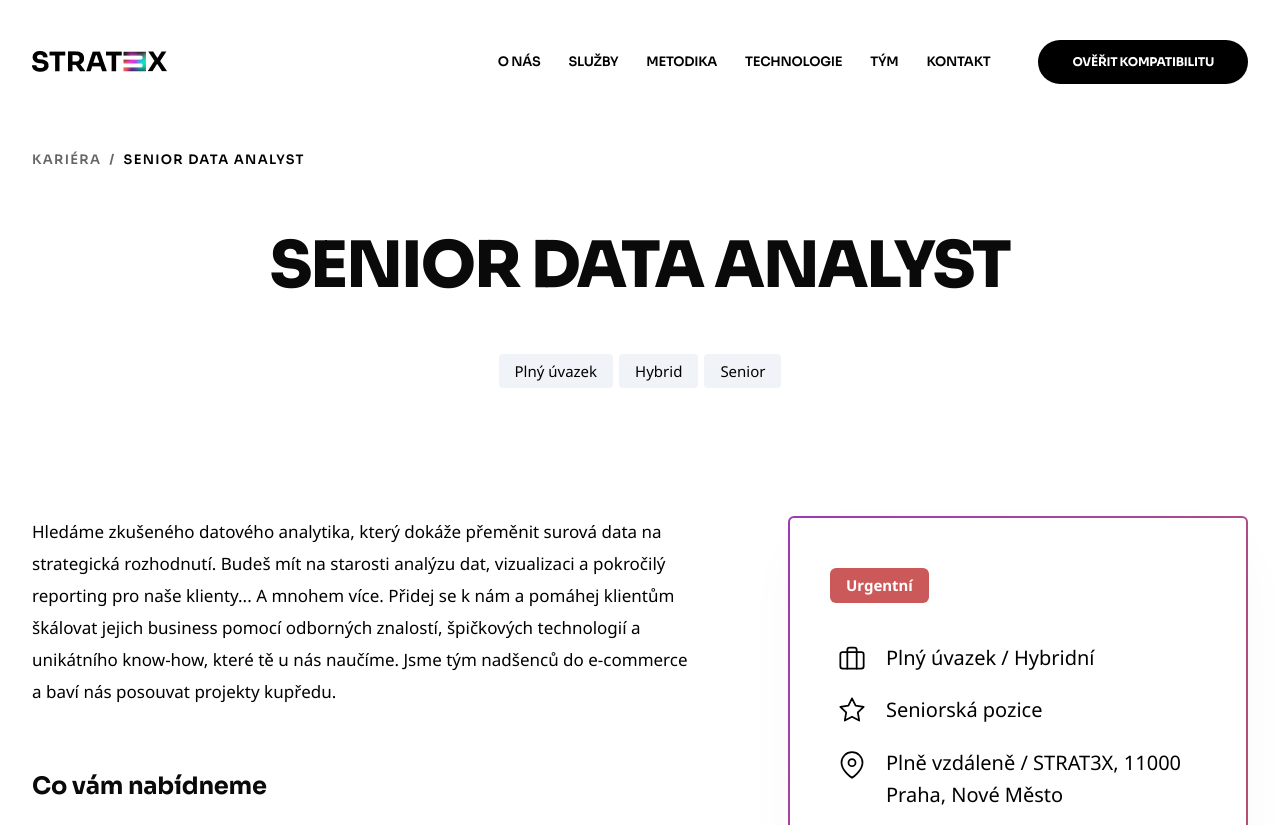
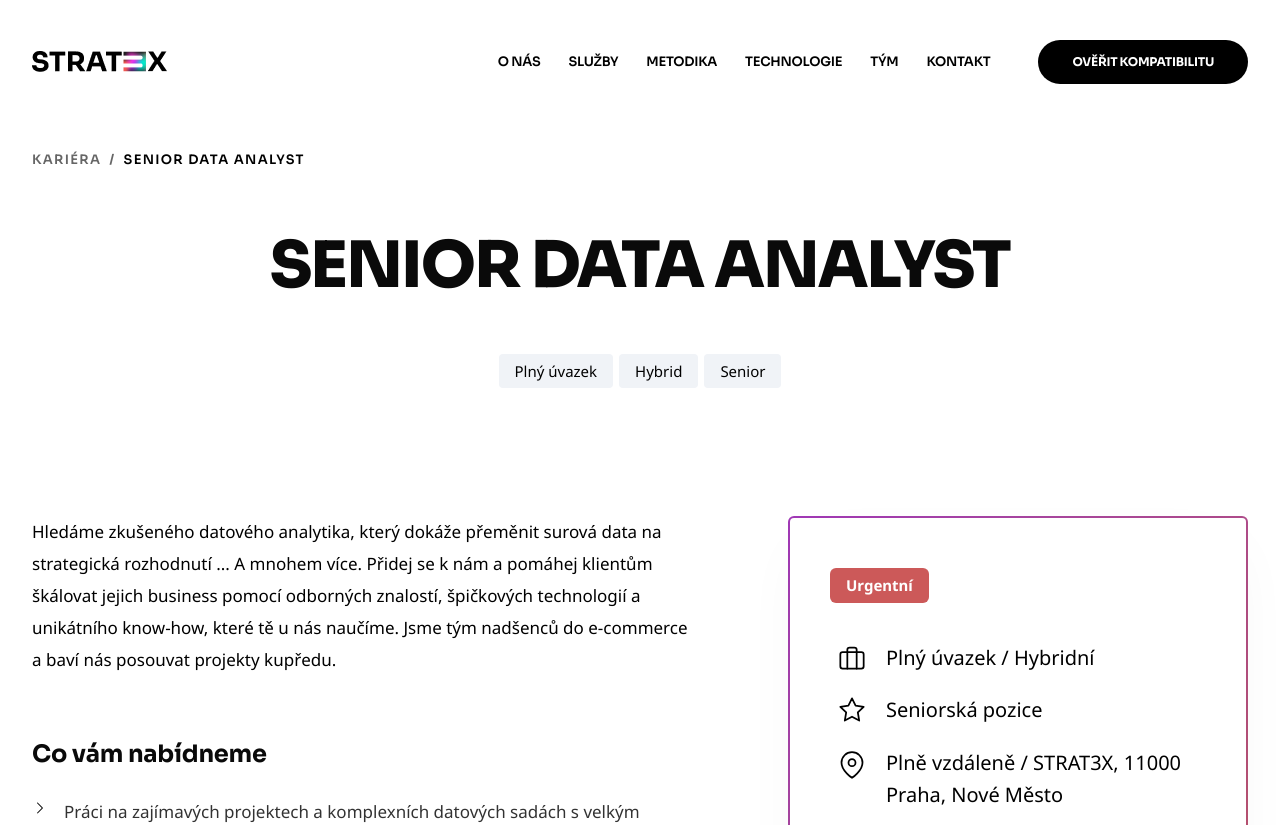
Before and after one commit to MatejLorinc/Strat3xlanding, a Next.js app: page /kariera/senior-data-analyst in a window 1280 px wide. Shown: the top 825 px of the page. Built offline with nearby package versions, Linux system fonts and the light colour scheme.

Commit message:
data analyst

```diff
--- a/src/data/jobData.ts
+++ b/src/data/jobData.ts
@@ -64,7 +64,7 @@ export const jobPositions: JobPosition[] = [
         department: "Data & Analytics",
         tags: ["Plný úvazek", "Hybrid", "Senior"],
         description:
-            "Hledáme zkušeného datového analytika, který dokáže přeměnit surová data na strategická rozhodnutí. Budeš mít na starosti analýzu dat, vizualizaci a pokročilý reporting pro naše klienty...",
+            "Hledáme zkušeného datového analytika, který dokáže přeměnit surová data na strategická rozhodnutí ...",
         salary: "80 000 - 110 000 CZK/měsíc",
         borderClass: "border-2 border-[#a038b6] md:border-l-0",
         location: "Plně vzdáleně / STRAT3X, 11000 Praha, Nové Město",
```
